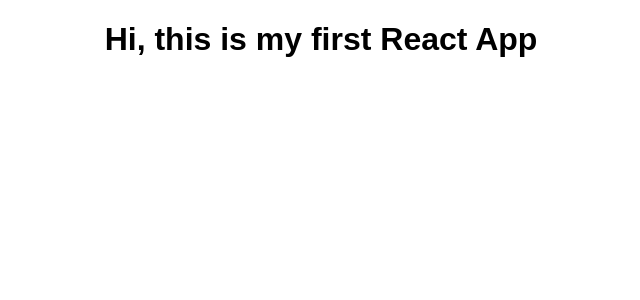
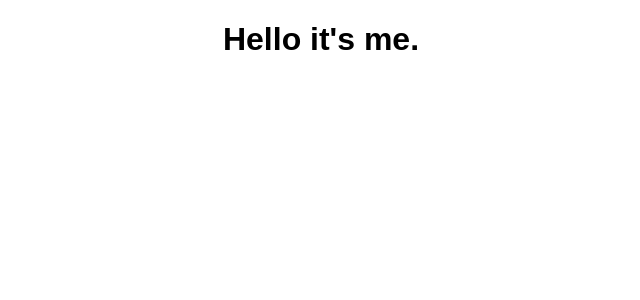
Before and after one commit to Kwarku/HelloReactApp, a React (Create React App) app: page / in a window 1280 px wide. Shown: the top 300 px of the page, without its empty margins (319-959 px from the left). Built offline with nearby package versions, Linux system fonts and the light colour scheme.

Commit message:
react render without JSX

```diff
--- a/src/App.js
+++ b/src/App.js
@@ -3,11 +3,8 @@ import './App.css';
 
 class App extends Component {
   render() {
-    return (
-      <div className="App">
-        <h1>Hi, this is my first React App</h1>
-      </div>
-    );
+    return React.createElement('div', {className:'App'},
+     React.createElement('h1',null,'Hello it\'s me.'));
   }
 }
 
```
